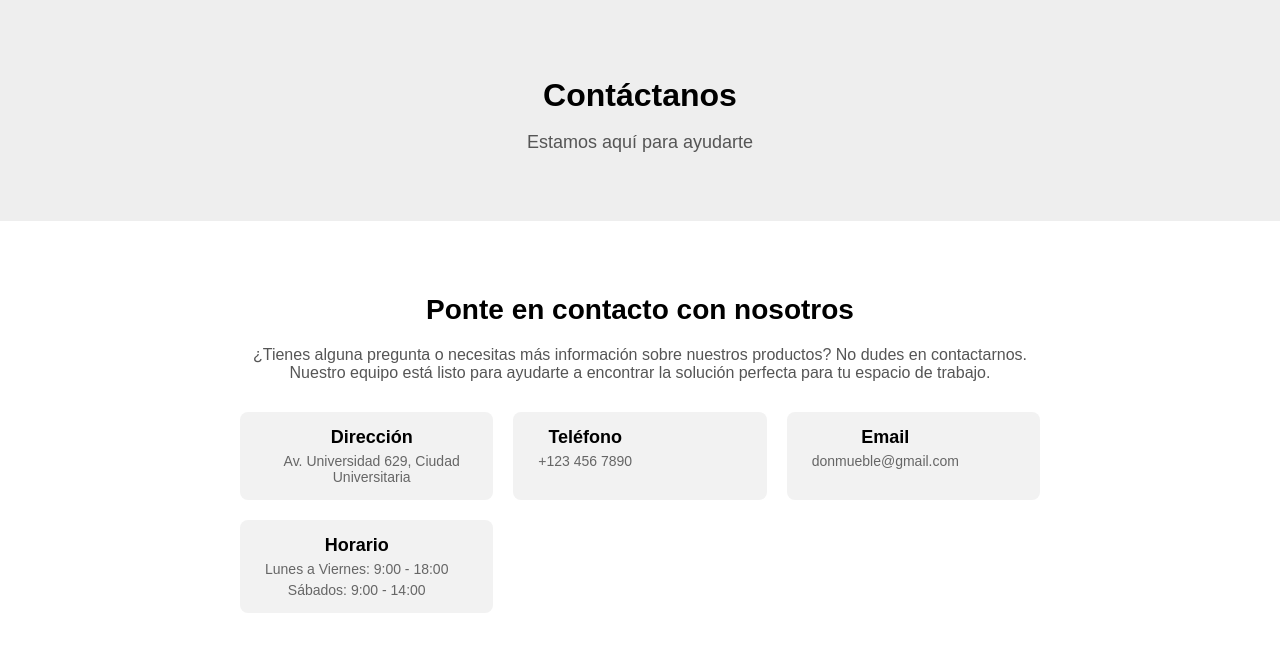
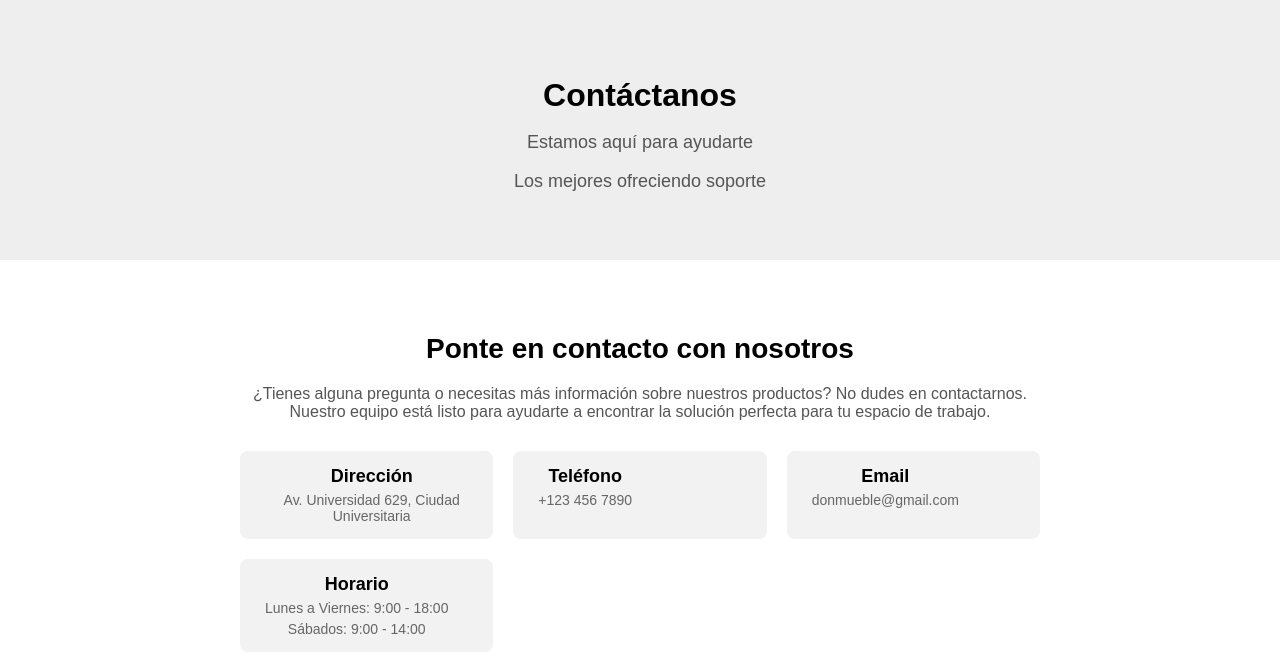
Before and after one commit to Alondra1906/PIA_DESWEB, a Django app: template website_pia/templates/contacto.html in a window 1280 px wide. Shown: the part 58-720 px from the top of the page. Run offline with Django 5.2, Linux system fonts and the light colour scheme; the template is opened without the code that fills it, so the values that code supplies are empty; parts of the project's set-up code (start-up, migrations or seed data) failed here and were passed over.

Commit message:
prueba de commit

```diff
--- a/website_pia/templates/contacto.html
+++ b/website_pia/templates/contacto.html
@@ -33,6 +33,7 @@
         <div class="hero-content">
             <h2>Contáctanos</h2>
             <p>Estamos aquí para ayudarte</p>
+            <p>Los mejores ofreciendo soporte</p>
         </div>
     </section>
 
```
